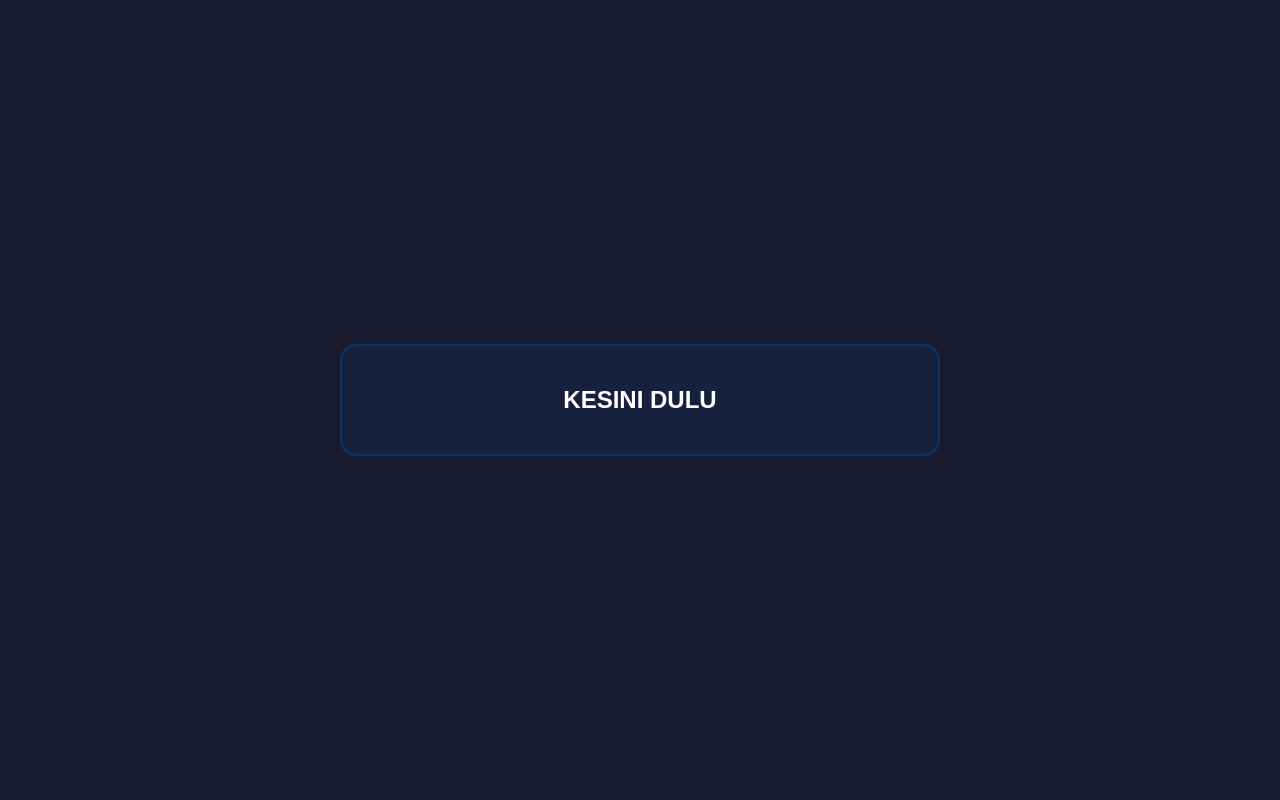
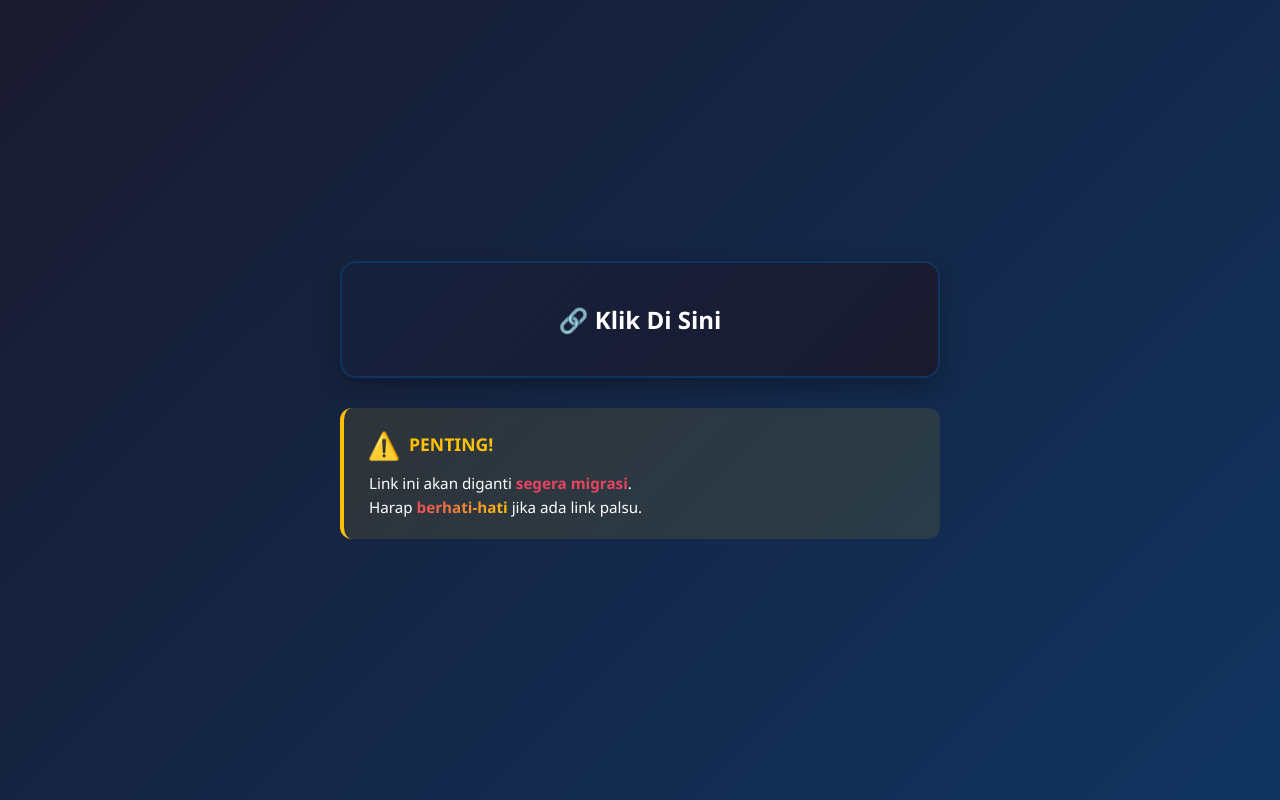
Before and after one commit to ahmadzendiml-sketch/html, a website: page index.html in a window 1280 px wide. Drawn offline with Linux system fonts and the light colour scheme.

Commit message:
Update index.html

```diff
--- a/index.html
+++ b/index.html
@@ -3,7 +3,7 @@
 <head>
     <meta charset="UTF-8">
     <meta name="viewport" content="width=device-width, initial-scale=1.0">
-    <title>migrasi</title>
+    <title>Migrasi</title>
     <style>
         * {
             margin: 0;
@@ -12,8 +12,8 @@
         }
 
         body {
-            font-family: Arial, sans-serif;
-            background: #1a1a2e;
+            font-family: 'Segoe UI', Tahoma, Geneva, Verdana, sans-serif;
+            background: linear-gradient(135deg, #1a1a2e 0%, #0f3460 100%);
             min-height: 100vh;
             padding: 40px 20px;
             display: flex;
@@ -31,7 +31,7 @@
 
         .kotak {
             display: block;
-            background: #16213e;
+            background: linear-gradient(135deg, #16213e 0%, #1a1a2e 100%);
             color: white;
             text-decoration: none;
             padding: 40px;
@@ -41,17 +41,105 @@
             text-align: center;
             border: 2px solid #0f3460;
             transition: all 0.3s;
+            box-shadow: 0 8px 24px rgba(0, 0, 0, 0.3);
+            position: relative;
+            overflow: hidden;
+        }
+
+        .kotak::before {
+            content: '';
+            position: absolute;
+            top: 0;
+            left: -100%;
+            width: 100%;
+            height: 100%;
+            background: linear-gradient(90deg, transparent, rgba(233, 69, 96, 0.2), transparent);
+            transition: left 0.5s;
+        }
+
+        .kotak:hover::before {
+            left: 100%;
         }
 
         .kotak:hover {
-            background: #0f3460;
-            transform: scale(1.02);
+            background: linear-gradient(135deg, #0f3460 0%, #16213e 100%);
+            transform: translateY(-5px);
             border-color: #e94560;
+            box-shadow: 0 12px 32px rgba(233, 69, 96, 0.3);
+        }
+
+        .peringatan {
+            background: rgba(255, 193, 7, 0.1);
+            border-left: 4px solid #ffc107;
+            padding: 20px 25px;
+            border-radius: 12px;
+            margin-top: 10px;
+        }
+
+        .peringatan-header {
+            display: flex;
+            align-items: center;
+            gap: 10px;
+            margin-bottom: 10px;
+        }
+
+        .icon-warning {
+            font-size: 1.5rem;
+            animation: pulse 2s infinite;
+        }
+
+        @keyframes pulse {
+            0%, 100% {
+                transform: scale(1);
+            }
+            50% {
+                transform: scale(1.1);
+            }
+        }
+
+        .peringatan-title {
+            color: #ffc107;
+            font-weight: bold;
+            font-size: 1.1rem;
+        }
+
+        .peringatan-text {
+            color: #fff;
+            line-height: 1.6;
+            font-size: 0.95rem;
+        }
+
+        .peringatan-text strong {
+            color: #e94560;
+        }
+
+        .highlight {
+            background: linear-gradient(120deg, #e94560 0%, #ffc107 100%);
+            -webkit-background-clip: text;
+            -webkit-text-fill-color: transparent;
+            background-clip: text;
+            font-weight: bold;
         }
 
         @media (max-width: 480px) {
             .kotak {
-                padding: 30px;
+                padding: 30px 20px;
+                font-size: 1.2rem;
+            }
+
+            .peringatan {
+                padding: 15px 20px;
+            }
+
+            .peringatan-title {
+                font-size: 1rem;
+            }
+
+            .peringatan-text {
+                font-size: 0.9rem;
+            }
+
+            .icon-warning {
                 font-size: 1.2rem;
             }
         }
@@ -59,7 +147,20 @@
 </head>
 <body>
     <div class="container">
-        <a href="https://menujuramadhan.my.id/" target="_blank" class="kotak">KESINI DULU</a>
+        <a href="https://menujuramadhan.my.id/" target="_blank" class="kotak">
+            🔗 Klik Di Sini
+        </a>
+
+        <div class="peringatan">
+            <div class="peringatan-header">
+                <span class="icon-warning">⚠️</span>
+                <span class="peringatan-title">PENTING!</span>
+            </div>
+            <p class="peringatan-text">
+                Link ini akan diganti <strong>segera migrasi</strong>. <br>
+                Harap <span class="highlight">berhati-hati</span> jika ada link palsu.
+            </p>
+        </div>
     </div>
 </body>
 </html>
```
